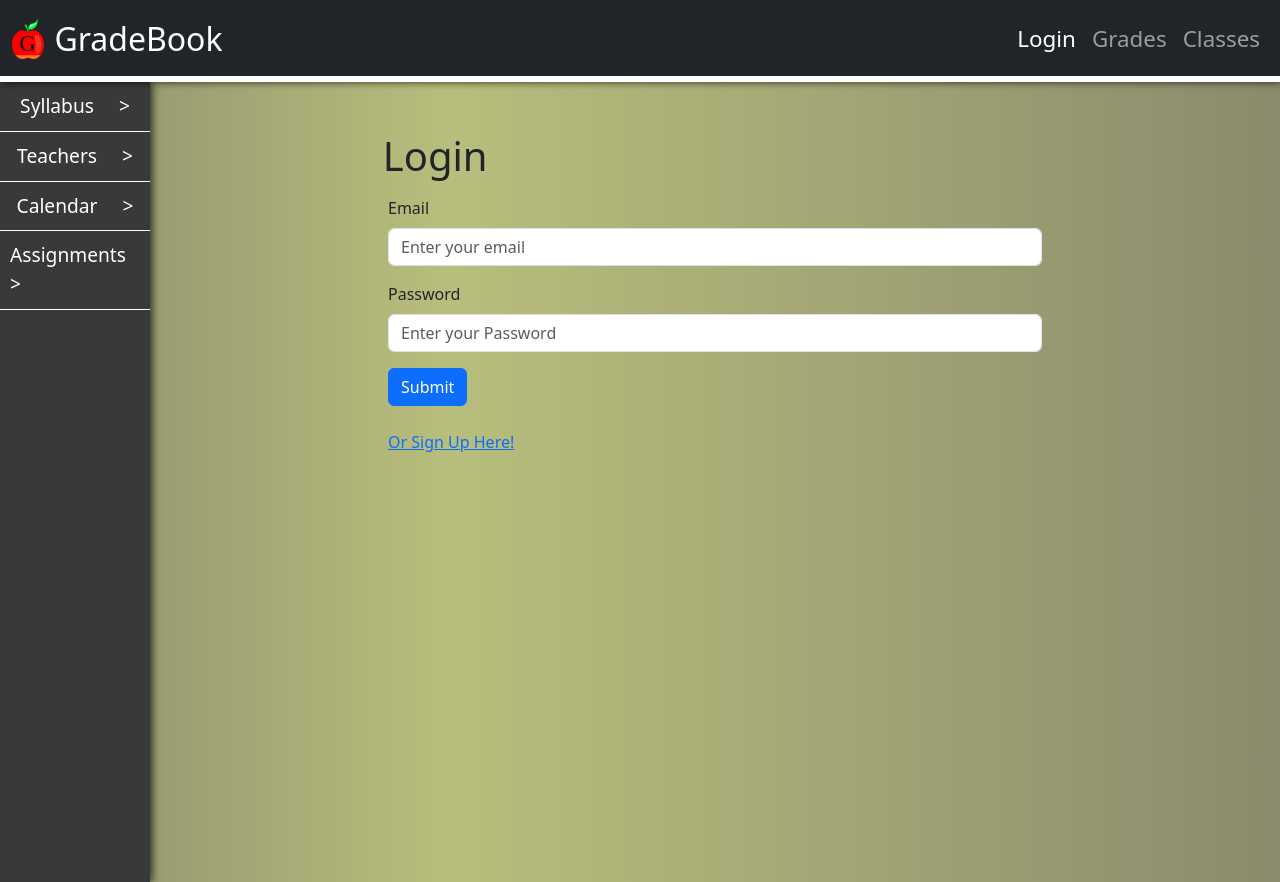
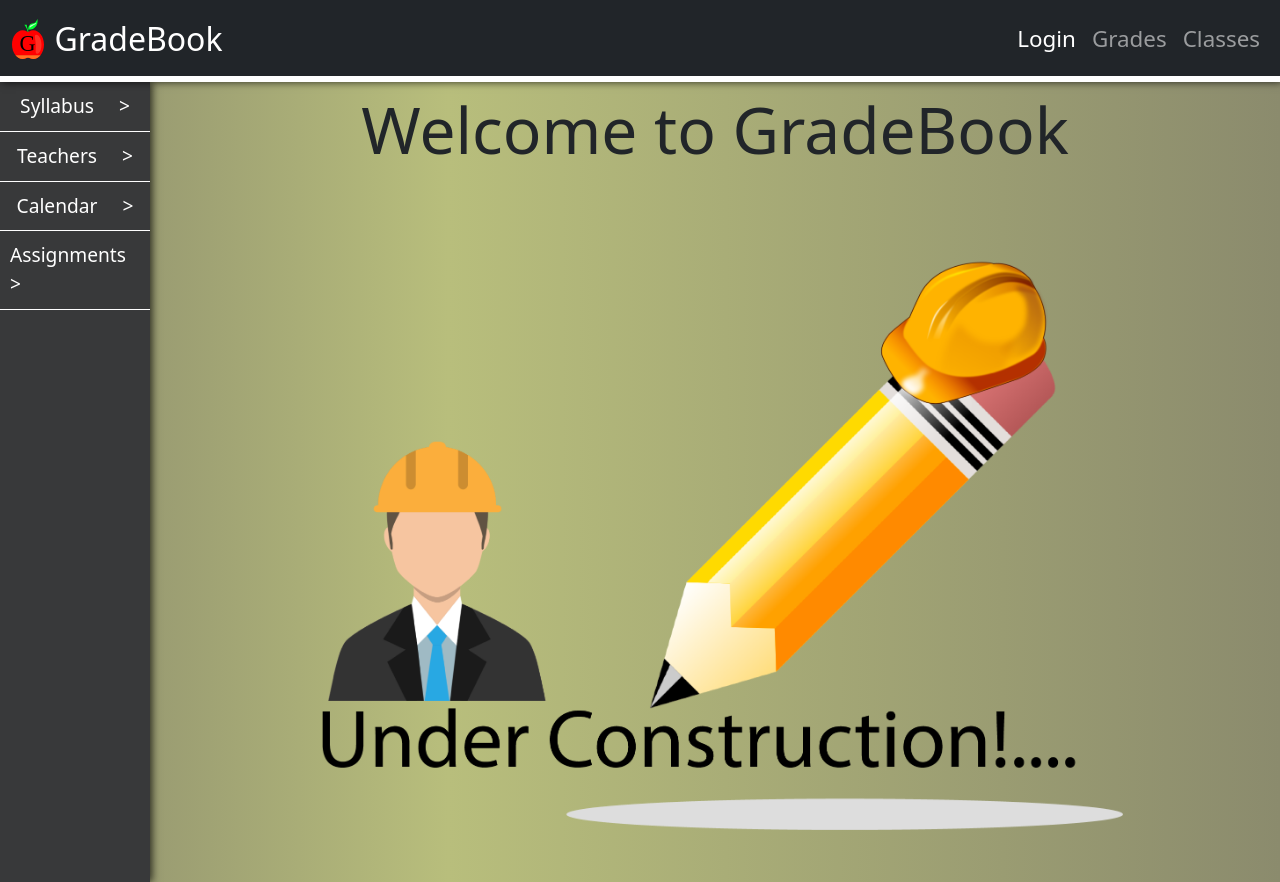
Before and after one commit to JoshuaMartinez1014/gradebook, a React (Create React App) app in the folder client/: page /login in a window 1280 px wide. Built offline with nearby package versions, Linux system fonts and the light colour scheme.

Commit message:
changes app.js login link, and ctx verify to / for login

```diff
--- a/client/src/App.jsx
+++ b/client/src/App.jsx
@@ -8,7 +8,17 @@ import {
   Routes,
   BrowserRouter,
 } from "react-router-dom";
-import { HomePage, LoginPage, SignupPage, GradePage, Calendar, SyllabusPage, TeacherPage, AssignmentsPage, AssignmentPage } from "./pages";
+import {
+  HomePage,
+  LoginPage,
+  SignupPage,
+  GradePage,
+  Calendar,
+  SyllabusPage,
+  TeacherPage,
+  AssignmentsPage,
+  AssignmentPage,
+} from "./pages";
 import { Header, Footer, SideNav } from "./components";
 import "./styles/global.css";
 
@@ -23,8 +33,8 @@ function App() {
               <SideNav />{" "}
               <div id="page-content" style={{}}>
                 <Routes>
-                  <Route path="/" exact element={<HomePage />} />
-                  <Route path="/login" exact element={<LoginPage />} />
+                  <Route path="/login" exact element={<HomePage />} />
+                  <Route path="/" exact element={<LoginPage />} />
                   <Route path="/signup" element={<SignupPage />} />
                   <Route path="/grades" element={<GradePage />} />
                   <Route path="/syllabus" element={<SyllabusPage />} />
--- a/client/src/ctx/UserContext.js
+++ b/client/src/ctx/UserContext.js
@@ -27,14 +27,14 @@ export const UserProvider = ({ children }) => {
         }
       } catch (err) {
         console.log(err.message);
-        if (!window.location.href.includes("/login")) {
-          window.location.href = "/login";
+        if (!window.location.href.includes("/")) {
+          window.location.href = "/";
         }
       }
     } else {
       console.log("no cookie found");
-      if (!window.location.href.includes("/login")) {
-        window.location.href = "/login";
+      if (!window.location.href.includes("/")) {
+        window.location.href = "/";
       }
     }
   };
```
